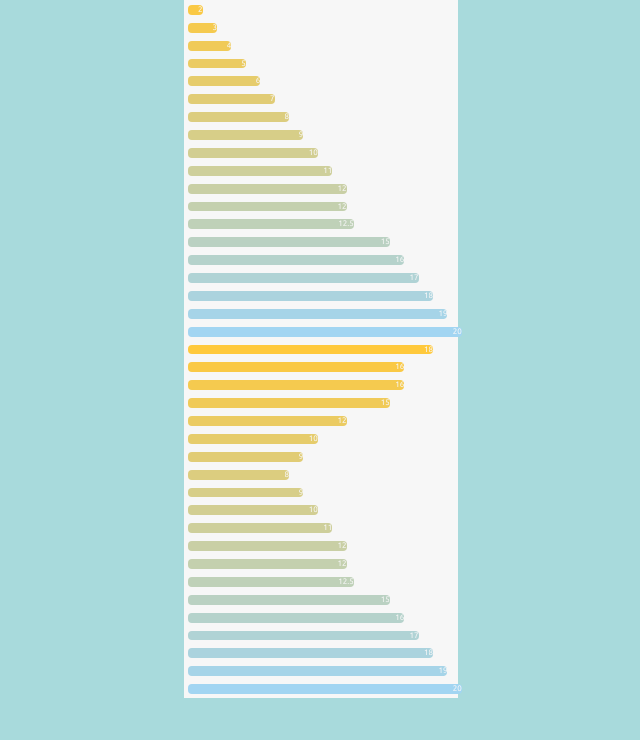
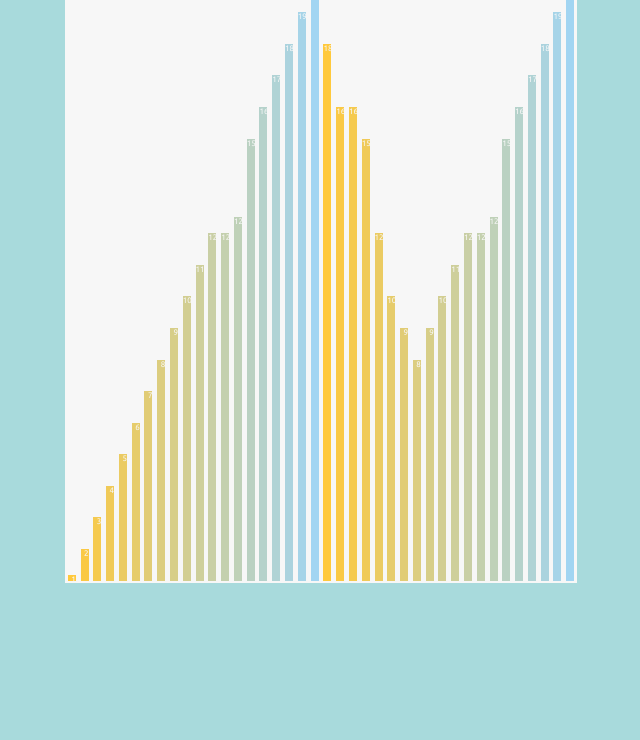
Before and after one commit to marcellmueller/barChart, a website with bundled scripts: page index.html in a window 1280 px wide. Shown: the part 60-800 px from the top of the page, without its empty margins (319-959 px from the left). Built offline with nearby package versions, Linux system fonts and the light colour scheme.

```diff
--- a/src/render.js
+++ b/src/render.js
@@ -12,7 +12,7 @@
 
     bar.style.color = options.labelColor;
     bar.style.backgroundColor = barColor(numbersArr, i, options);
-    bar.style.width = range + '%';
+    bar.style.height = range + '%';
     bar.style.textAlign = options.barLabelPosition;
     bar.innerHTML = numbers[i];
     barChart.appendChild(bar);
--- a/src/style.css
+++ b/src/style.css
@@ -9,21 +9,23 @@
 }
 
 #barChart {
-  display: grid;
-  grid-template-rows: repeat(auto-fill, 1fr);
   width: 100%;
-  height: 100%;
+  height: 600px;
+  border-collapse: collapse;
   background-color: #f7f7f7;
+  display: flex;
 }
 
 #barChartTitle {
   text-align: center;
 }
 .bars {
-  border-radius: 4px;
-  margin: 4px;
+  align-self: flex-end;
+  display: inline-block;
+  margin: 0.3em;
   background-color: bisque;
-  width: 0;
+  height: 0;
+  width: 1em;
   font-size: 0.5em;
 }
 
```
